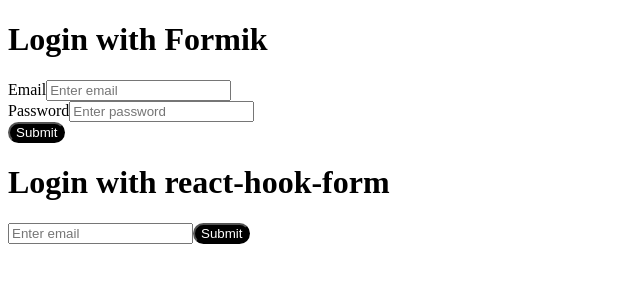
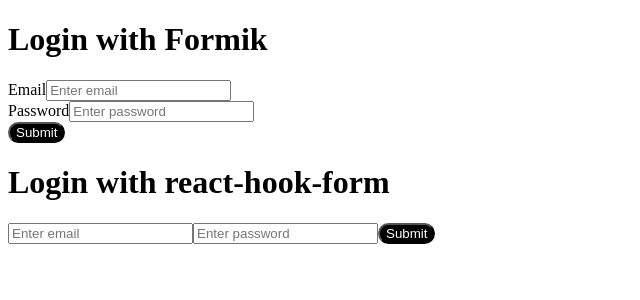
Before and after one commit to jwnavarrete/fastapi-jwt-postgresql-docker, a React app in the folder frontend/: page / in a window 1280 px wide. Shown: the top 300 px of the page, without its empty margins (0-640 px from the left). Built offline with nearby package versions, Linux system fonts and the light colour scheme.

Commit message:
falta mostrar mensaje de error de validacion

```diff
--- a/frontend/public/index.html
+++ b/frontend/public/index.html
@@ -8,7 +8,7 @@
       name="description"
       content="Web site created using create-react-app"
     />
-    <title>React App</title>
+    <title>Frontend</title>
   </head>
   <body>
     <div id="root"></div>
--- a/frontend/src/pages/LoginDemo/index.js
+++ b/frontend/src/pages/LoginDemo/index.js
@@ -1,13 +1,25 @@
 import React from 'react'
 import './style.css'
 import { useForm } from 'react-hook-form'
+import { yupResolver } from '@hookform/resolvers/yup'
+import * as yup from 'yup'
+
+const schema = yup
+  .object()
+  .shape({
+    email: yup.string().required(),
+    password: yup.number().required()
+  })
+  .required()
 
 const LoginDemo = () => {
-  const { register, handleSubmit } = useForm()
+  const { register, errors, handleSubmit } = useForm({
+    resolver: yupResolver(schema)
+  })
 
-  const onSubmit = values => {
-    // form is valid
-    console.log(values)
+  const onSubmit = data => {
+    console.log(data)
+    console.log(errors)
   }
 
   return (
@@ -15,11 +27,13 @@
       <h1>Login with react-hook-form</h1>
 
       <form onSubmit={handleSubmit(onSubmit)}>
+        <input type='text' placeholder='Enter email' {...register('email')} />
+        {/* {errors['email'] && <p>errors['email'].message</p>} */}
         <input
-          name='email'
-          placeholder='Enter email'
+          type='password'
+          placeholder='Enter password'
+          {...register('password')}
         />
-        {/* <ErrorMessage className="invalid-feedback" name="email" as="div" errors={errors} /> */}
         <button className='btn' type='submit'>
           Submit
         </button>
```
Also changed, not shown: frontend/package.json (+15 -4 lines), 1 other file (tests, documents, lock files or other folders).
